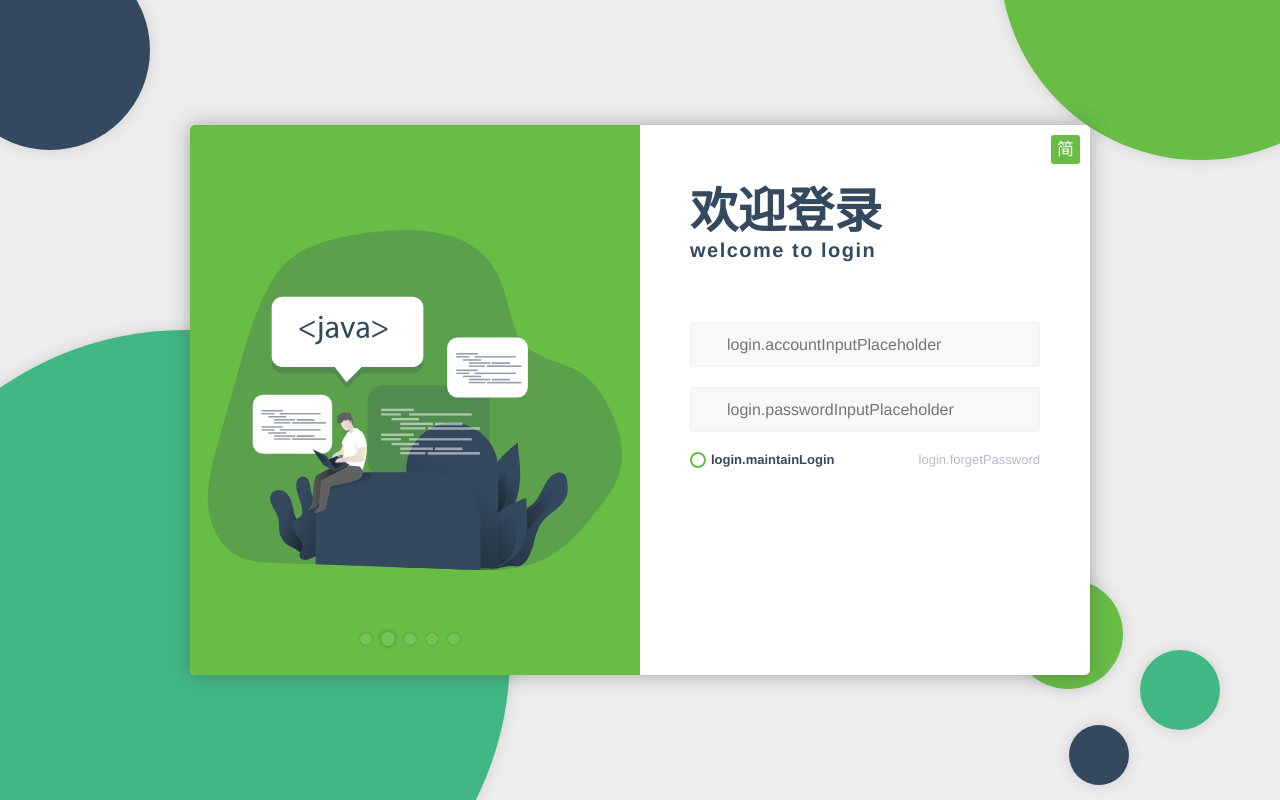
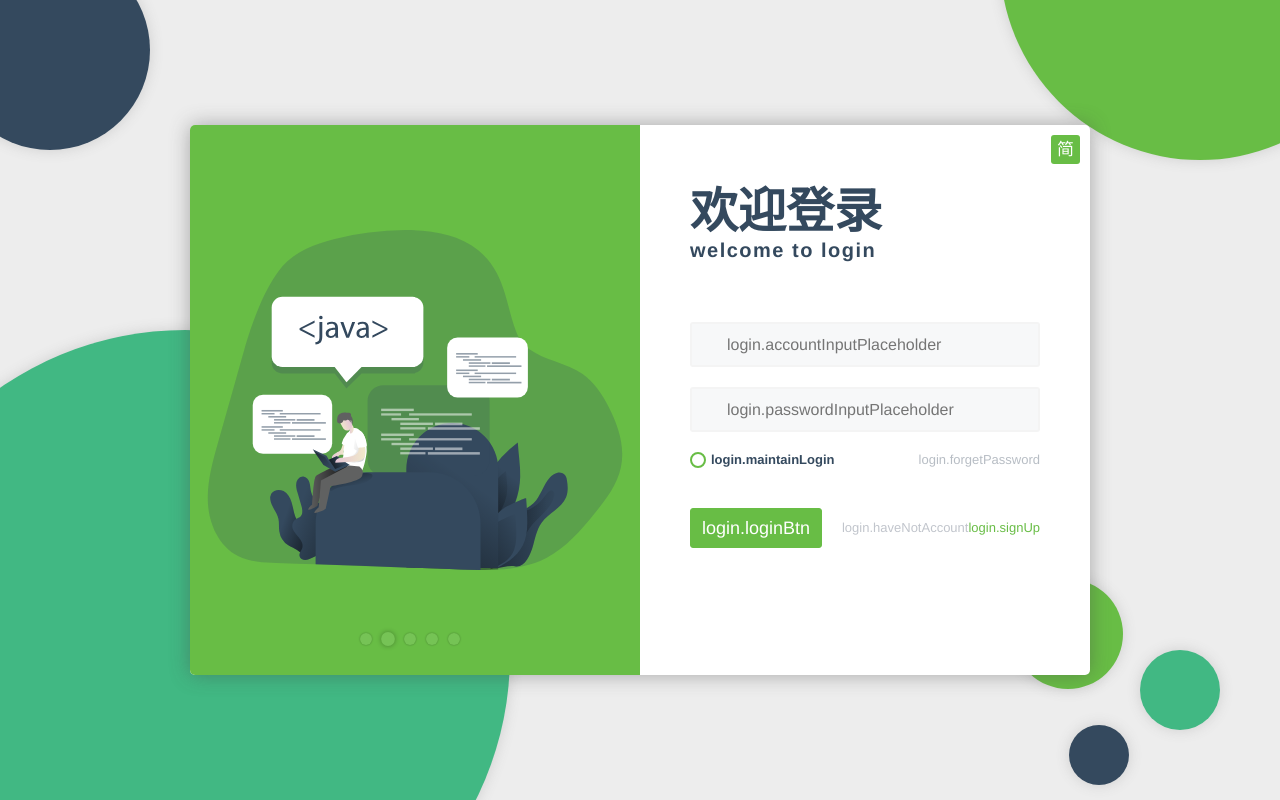
Before and after one commit to WangJunLiangA/spring-vue-example, a Vue app in the folder forntEnd/: page /signin in a window 1280 px wide. Built offline with nearby package versions, Linux system fonts and the light colour scheme.

Commit message:
完成登录按钮

```diff
--- a/forntEnd/src/internationalization/language/en.json
+++ b/forntEnd/src/internationalization/language/en.json
@@ -4,6 +4,9 @@
     "accountInputPlaceholder": "Please enter your account or mobile",
     "passwordInputPlaceholder": "Please enter your password",
     "forgetPassword":"Forget Password",
-    "maintainLogin":"Maintain Login"
+    "maintainLogin":"Maintain Login",
+    "loginBtn":"Sign In",
+    "haveNotAccount":"Don't have an account ? ",
+    "signUp":"Sign Up"
   }
 }
--- a/forntEnd/src/internationalization/language/zh.json
+++ b/forntEnd/src/internationalization/language/zh.json
@@ -3,6 +3,9 @@
     "accountInputPlaceholder": "请输入您的账户或者手机号码",
     "passwordInputPlaceholder": "请输入您的密码",
     "forgetPassword":"忘记密码",
-    "maintainLogin":"保持登录"
+    "maintainLogin":"保持登录",
+    "loginBtn":"登 录",
+    "haveNotAccount":"还没有账户？",
+    "signUp":"立即注册"
   }
 }
--- /dev/null
+++ b/forntEnd/src/views/login/componets/log-btn.vue
@@ -0,0 +1,44 @@
+<!--
+ * @Description: 登录按钮
+ * @Author: JunLiangWang
+ * @Date: 2022-02-01 16:18:28
+ * @LastEditors: JunLiangWang
+ * @LastEditTime: 2022-02-01 16:27:42
+-->
+<template>
+    <button class="logButton" @click="clickBtn">{{title}}</button>
+</template>
+
+<script>
+    export default {
+        props: {
+            title: {
+                type:String,
+                default:""
+            },
+        },
+        methods: {
+            clickBtn() {
+                this.$emit("click");
+            }
+        }
+    }
+</script>
+<style lang='scss' scoped>
+    .logButton {
+        width: 100%;
+        height: 100%;
+        outline: 0;
+        border-radius: 3px;
+        border: 1px solid #68bd45;
+        transition: ease all 0.5s;
+        background-color: #68bd45;
+        color: #fff;
+        cursor: pointer;
+    }
+
+    .logButton:hover {
+        background-color: #519435;
+        border: 1px solid #519435;
+    }
+</style>
--- a/forntEnd/src/views/login/views/sign-in.vue
+++ b/forntEnd/src/views/login/views/sign-in.vue
@@ -3,7 +3,7 @@
  * @Author: JunLiangWang
  * @Date: 2022-01-27 16:23:31
  * @LastEditors: JunLiangWang
- * @LastEditTime: 2022-02-01 16:05:28
+ * @LastEditTime: 2022-02-01 16:46:13
 -->
 <template>
   <div class="container">
@@ -35,8 +35,20 @@
     </div>
     <!--选择框-->
     <div class="item three-container">
-      <circle-checkbox :title="language.maintainLogin" v-model="isMaintain"></circle-checkbox>
-      <a>{{language.forgetPassword}}</a>
+      <circle-checkbox
+        :title="language.maintainLogin"
+        v-model="isMaintain"
+      ></circle-checkbox>
+      <a>{{ language.forgetPassword }}</a>
+    </div>
+    <!--登录按钮-->
+    <div class="item three-container firth">
+      <div class="logbtn-div">
+        <log-btn :title="language.loginBtn"></log-btn>
+      </div>
+      <span class="loginup-span"
+        >{{ language.haveNotAccount }}<a>{{ language.signUp }}</a></span
+      >
     </div>
   </div>
 </template>
@@ -46,6 +58,7 @@ import langChangeBtn from "@/components/lang-change-btn.vue";
 import logTitle from "../componets/log-title.vue";
 import iconInput from "../componets/icon-input.vue";
 import circleCheckbox from "@/components/circle-checkbox";
+import logBtn from "../componets/log-btn.vue";
 export default {
   name: "signIn",
   components: {
@@ -53,6 +66,7 @@ export default {
     logTitle,
     iconInput,
     circleCheckbox,
+    logBtn,
   },
   data() {
     return {
@@ -82,6 +96,9 @@ export default {
         passwordInputPlaceholder: this.$t(pre + ".passwordInputPlaceholder"),
         forgetPassword: this.$t(pre + ".forgetPassword"),
         maintainLogin: this.$t(pre + ".maintainLogin"),
+        loginBtn: this.$t(pre + ".loginBtn"),
+        haveNotAccount: this.$t(pre + ".haveNotAccount"),
+        signUp: this.$t(pre + ".signUp"),
       };
     },
   },
@@ -146,13 +163,30 @@ p {
   flex-wrap: nowrap;
   justify-content: space-between;
   align-items: center;
-  a{
-    color:#b7bdc4;
+  a {
+    color: #b7bdc4;
     cursor: pointer;
     font-weight: normal;
   }
-  a:hover{
+  a:hover {
     color: #34495e;
   }
 }
+.firth {
+  padding-top: 20px;
+}
+.logbtn-div {
+  height: 40px;
+  width: 40%;
+  font-size: 18px;
+}
+.loginup-span {
+  color: #c1c5cc;
+  margin-left: 20px;
+  font-weight: normal;
+  a {
+    color: #69bd46;
+    cursor: pointer;
+  }
+}
 </style>
```
